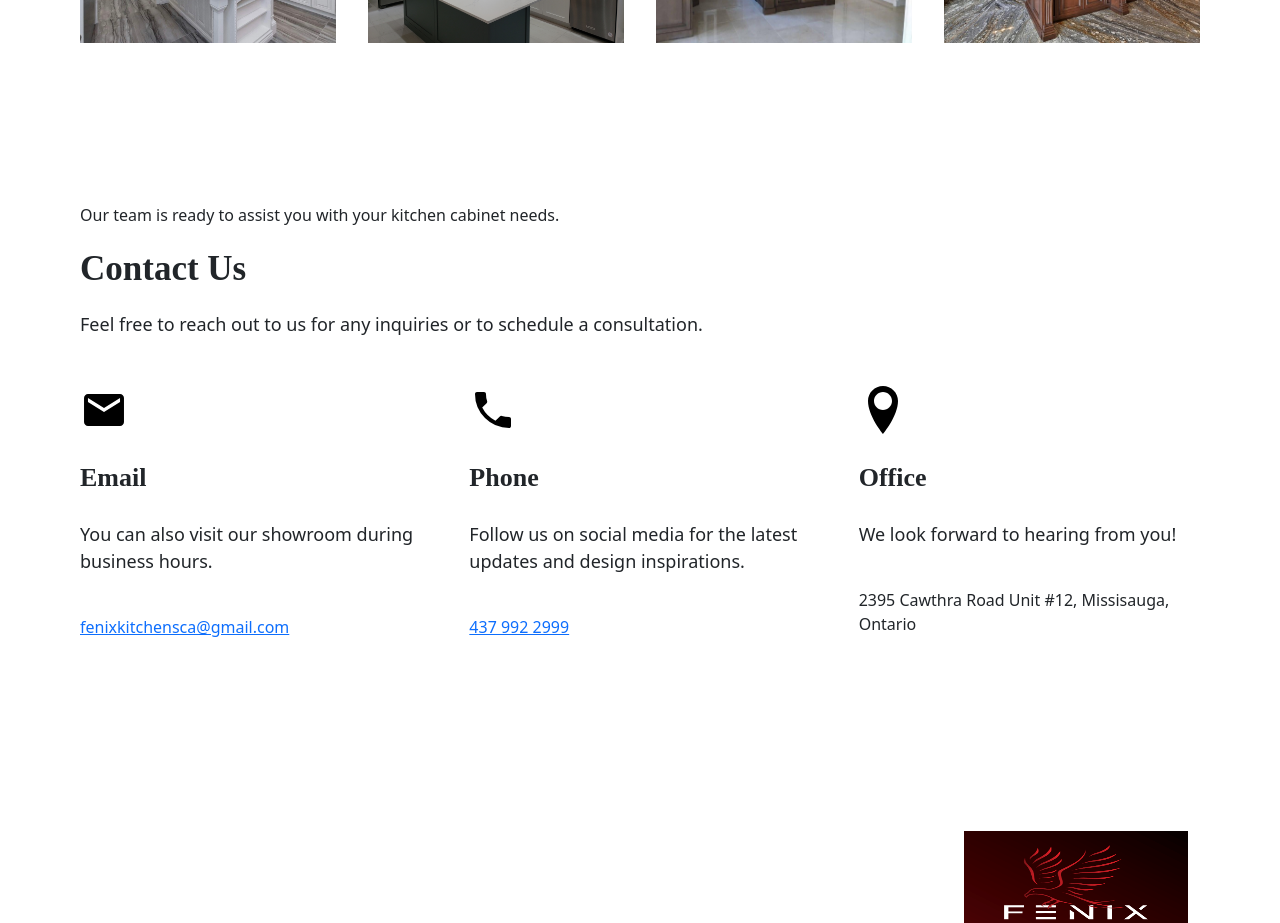
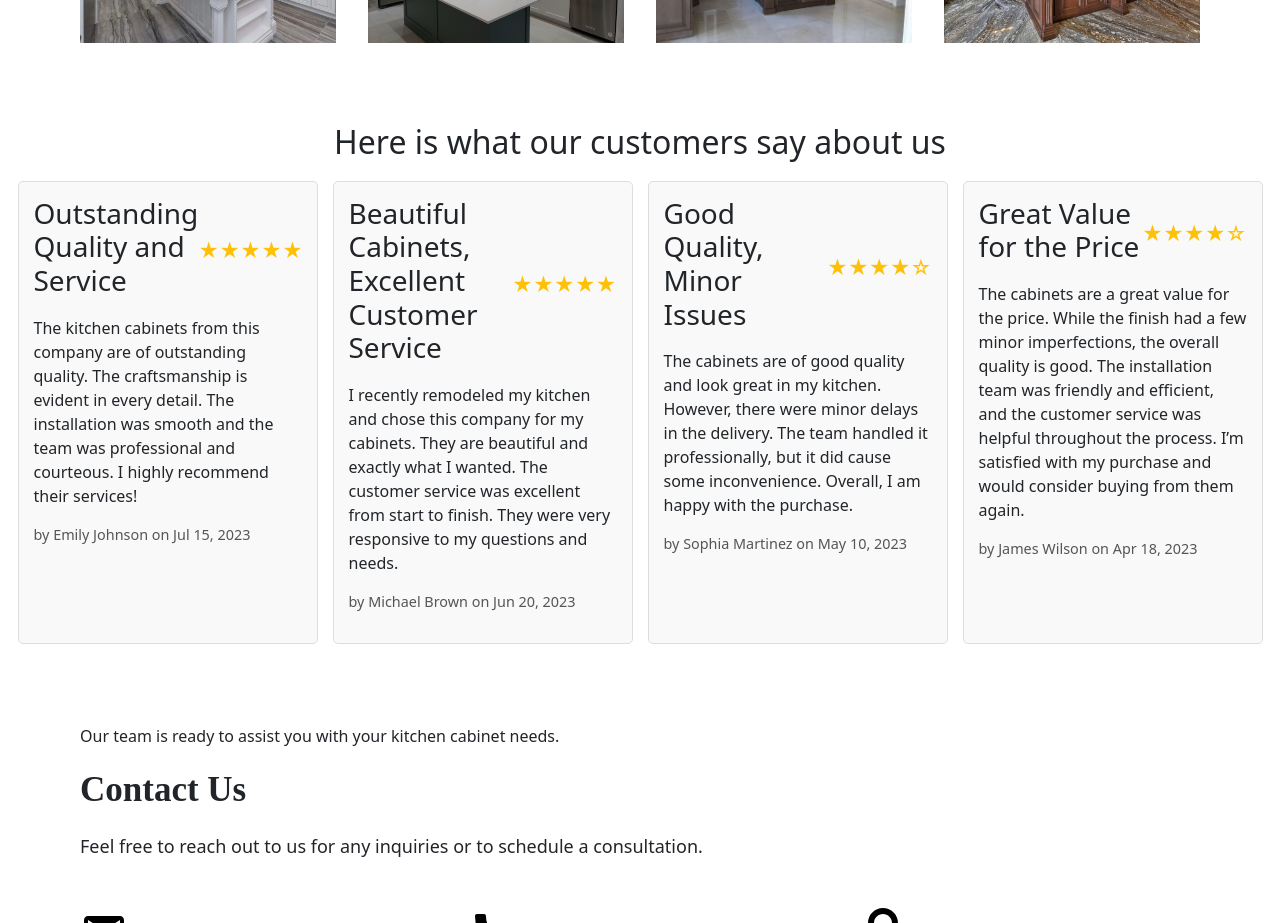
Before and after one commit to ranjan010/fenix, an Angular app: page /#/ in a window 1280 px wide. Shown: the part 1200-2123 px from the top of the page. Built offline with nearby package versions, Linux system fonts and the light colour scheme.

Commit message:
Cleaned up code and added reviews

```diff
--- a/src/app/components/components-module.ts
+++ b/src/app/components/components-module.ts
@@ -6,6 +6,7 @@ import { ContactComponent } from './contact/contact.component'
 import { FooterComponent } from './footer/footer.component'
 import { GalleryComponent } from './gallery/gallery.component'
 import { SliderComponent } from './slider/slider.component'
+import { ReviewComponent } from './review/review.component'
 
 
 
@@ -16,6 +17,7 @@ import { SliderComponent } from './slider/slider.component'
         FooterComponent,
         GalleryComponent,
         SliderComponent,
+        ReviewComponent,
     ],
     imports: [CommonModule, RouterModule],
     exports: [
@@ -24,6 +26,7 @@ import { SliderComponent } from './slider/slider.component'
         FooterComponent,
         GalleryComponent,
         SliderComponent,
+        ReviewComponent,
     ],
     schemas: [CUSTOM_ELEMENTS_SCHEMA],
 })
--- /dev/null
+++ b/src/app/components/review/review.component.css
@@ -0,0 +1,41 @@
+.review-header-container {
+    text-align: center;
+    margin-bottom: 20px;
+  }
+
+  .review-container {
+    display: flex;
+    flex-wrap: wrap;
+    gap: 15px;
+    justify-content: center;
+  }
+
+  .review {
+    border: 1px solid #ddd;
+    border-radius: 5px;
+    padding: 15px;
+    background-color: #f9f9f9;
+    width: 300px; /* Adjust width as needed */
+    box-sizing: border-box;
+  }
+
+  .review-header {
+    display: flex;
+    justify-content: space-between;
+    align-items: center;
+    margin-bottom: 10px;
+  }
+
+  .review-rating span {
+    color: #ffc107;
+    font-size: 20px;
+  }
+
+  .review-body {
+    margin-bottom: 10px;
+  }
+
+  .review-footer {
+    font-size: 0.9em;
+    color: #555;
+  }
--- /dev/null
+++ b/src/app/components/review/review.component.html
@@ -0,0 +1,20 @@
+<div class="review-header-container">
+    <h2>Here is what our customers say about us</h2>
+  </div>
+  <div class="review-container">
+    <div class="review" *ngFor="let review of reviews">
+      <div class="review-header">
+        <h3>{{ review.title }}</h3>
+        <div class="review-rating">
+          <span *ngFor="let star of getStars(review.rating)">&#9733;</span>
+          <span *ngFor="let star of getEmptyStars(review.rating)">&#9734;</span>
+        </div>
+      </div>
+      <div class="review-body">
+        <p>{{ review.content }}</p>
+      </div>
+      <div class="review-footer">
+        <p>by {{ review.author }} on {{ review.date | date }}</p>
+      </div>
+    </div>
+  </div>
--- /dev/null
+++ b/src/app/components/review/review.component.ts
@@ -0,0 +1,62 @@
+import { Component, OnInit } from '@angular/core';
+
+interface Review {
+  title: string;
+  content: string;
+  rating: number;
+  author: string;
+  date: Date;
+}
+
+@Component({
+  selector: 'app-review',
+  templateUrl: './review.component.html',
+  styleUrls: ['./review.component.css']
+})
+export class ReviewComponent implements OnInit {
+  reviews: Review[] = [];
+
+  constructor() { }
+
+  ngOnInit(): void {
+    this.reviews = [
+      {
+        title: 'Outstanding Quality and Service',
+        content: 'The kitchen cabinets from this company are of outstanding quality. The craftsmanship is evident in every detail. The installation was smooth and the team was professional and courteous. I highly recommend their services!',
+        rating: 5,
+        author: 'Emily Johnson',
+        date: new Date('2023-07-15')
+      },
+      {
+        title: 'Beautiful Cabinets, Excellent Customer Service',
+        content: 'I recently remodeled my kitchen and chose this company for my cabinets. They are beautiful and exactly what I wanted. The customer service was excellent from start to finish. They were very responsive to my questions and needs.',
+        rating: 5,
+        author: 'Michael Brown',
+        date: new Date('2023-06-20')
+      },
+      {
+        title: 'Good Quality, Minor Issues',
+        content: 'The cabinets are of good quality and look great in my kitchen. However, there were minor delays in the delivery. The team handled it professionally, but it did cause some inconvenience. Overall, I am happy with the purchase.',
+        rating: 4,
+        author: 'Sophia Martinez',
+        date: new Date('2023-05-10')
+      },
+      {
+        title: 'Great Value for the Price',
+        content: 'The cabinets are a great value for the price. While the finish had a few minor imperfections, the overall quality is good. The installation team was friendly and efficient, and the customer service was helpful throughout the process. I’m satisfied with my purchase and would consider buying from them again.',
+        rating: 4,
+        author: 'James Wilson',
+        date: new Date('2023-04-18')
+      },
+      // Add more reviews as needed
+    ];
+  }
+
+  getStars(rating: number): Array<number> {
+    return Array(Math.round(rating)).fill(0);
+  }
+
+  getEmptyStars(rating: number): Array<number> {
+    return Array(5 - Math.round(rating)).fill(0);
+  }
+}
--- a/src/app/home/home.component.html
+++ b/src/app/home/home.component.html
@@ -2,6 +2,7 @@
     <div id="navbar1" class="home-navbar1" id="nav-bar"><app-nav-header></app-nav-header></div>
     <div id="hero2" class="slider" id="slider"><app-slider></app-slider></div>
     <div id="logos3" class="gallery" id="gallery"><app-gallery></app-gallery></div>
+    <div id="logos3" class="rating" id="rating"><app-review></app-review></div>
     <div id="hero2" class="home-hero2" id="contact"><app-contact></app-contact></div>
     <div id="gallery4" class="home-gallery4" id="gallery"><app-footer></app-footer></div>
 </div>
--- a/src/index.html
+++ b/src/index.html
@@ -5,7 +5,7 @@
   <title>FenixKitchens</title>
   <base href="/">
   <meta name="viewport" content="width=device-width, initial-scale=1">
-  <link rel="icon" type="image/x-icon" href="favicon.ico">
+  <link rel="icon" type="image/x-icon" href="assets/logo2.png">
 </head>
 <body>
   <app-root></app-root>
```
Also changed, not shown: 9 other files (tests, documents, lock files or other folders).
